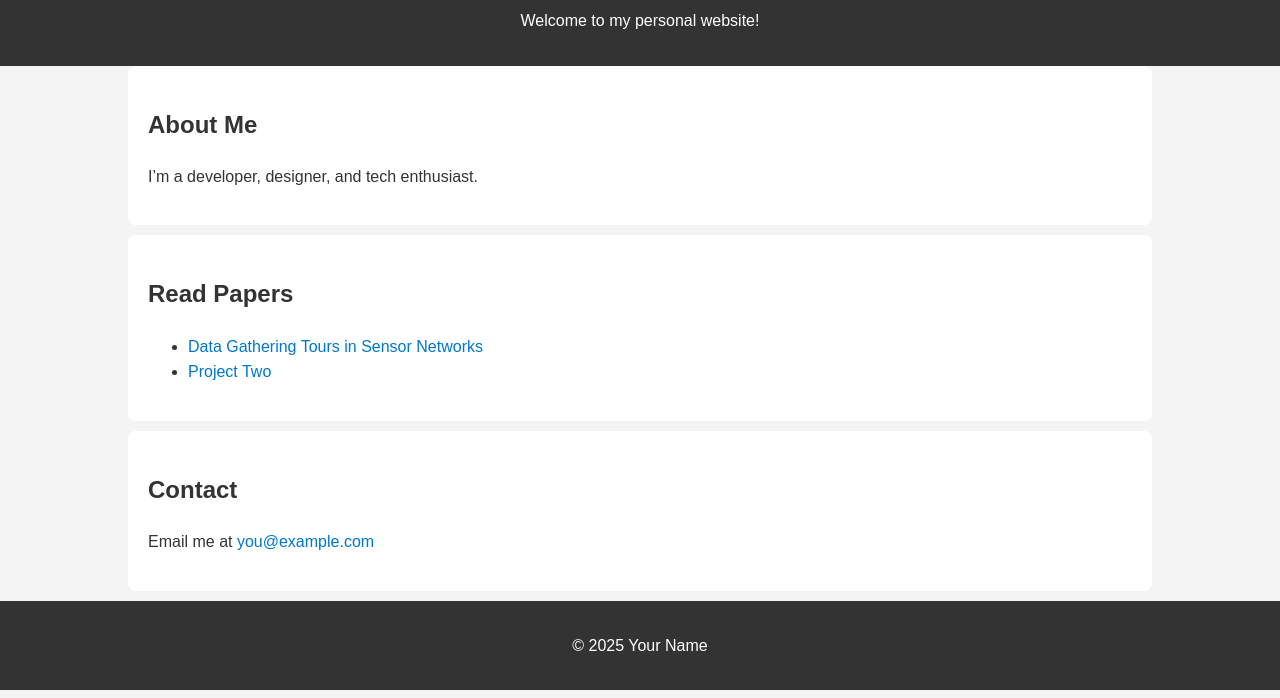
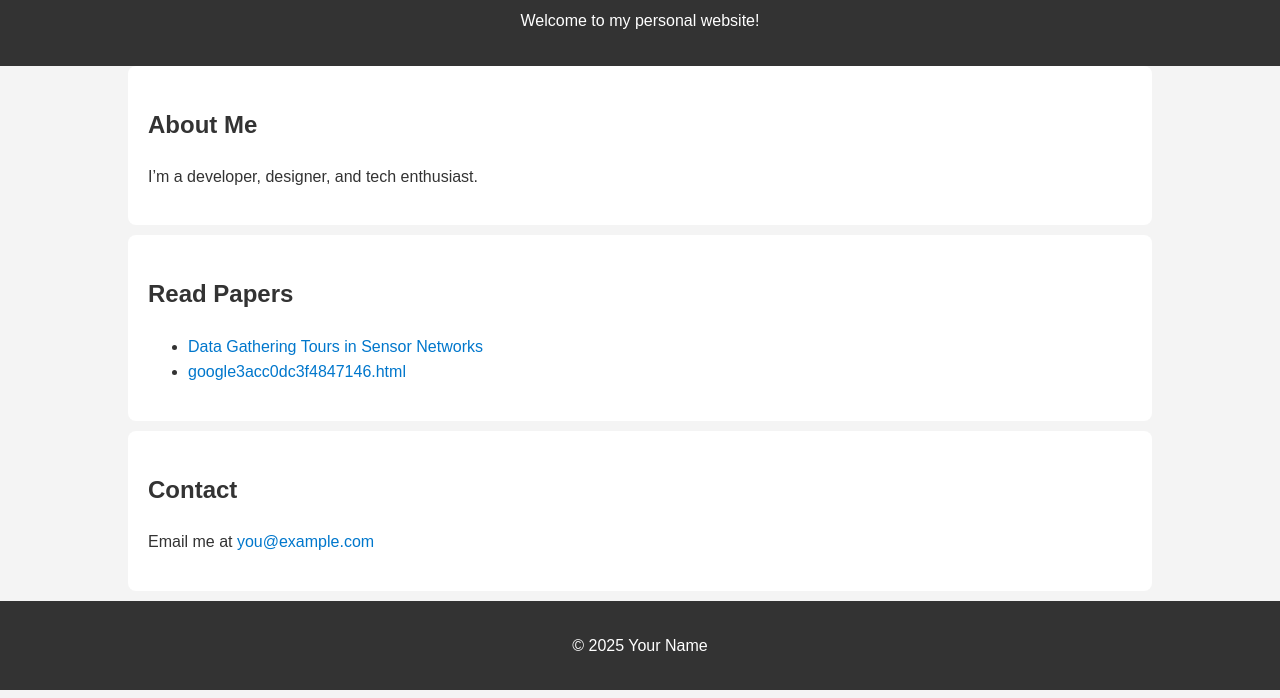
Before and after one commit to yuankaison/yuankaison.github.io, a plain HTML site: page index.html in a window 1280 px wide. Shown: the part 102-800 px from the top of the page. Drawn offline with Linux system fonts and the light colour scheme.

Commit message:
Update index.html

```diff
--- a/index.html
+++ b/index.html
@@ -20,7 +20,7 @@
     <h2>Read Papers</h2>
     <ul>
       <li><a href="ipsn06-tours.pdf" target="_blank">Data Gathering Tours in Sensor Networks</a></li>
-      <li><a href="#">Project Two</a></li>
+      <li><a href="google3acc0dc3f4847146.html">google3acc0dc3f4847146.html</a></li>
     </ul>
   </section>
 
```
